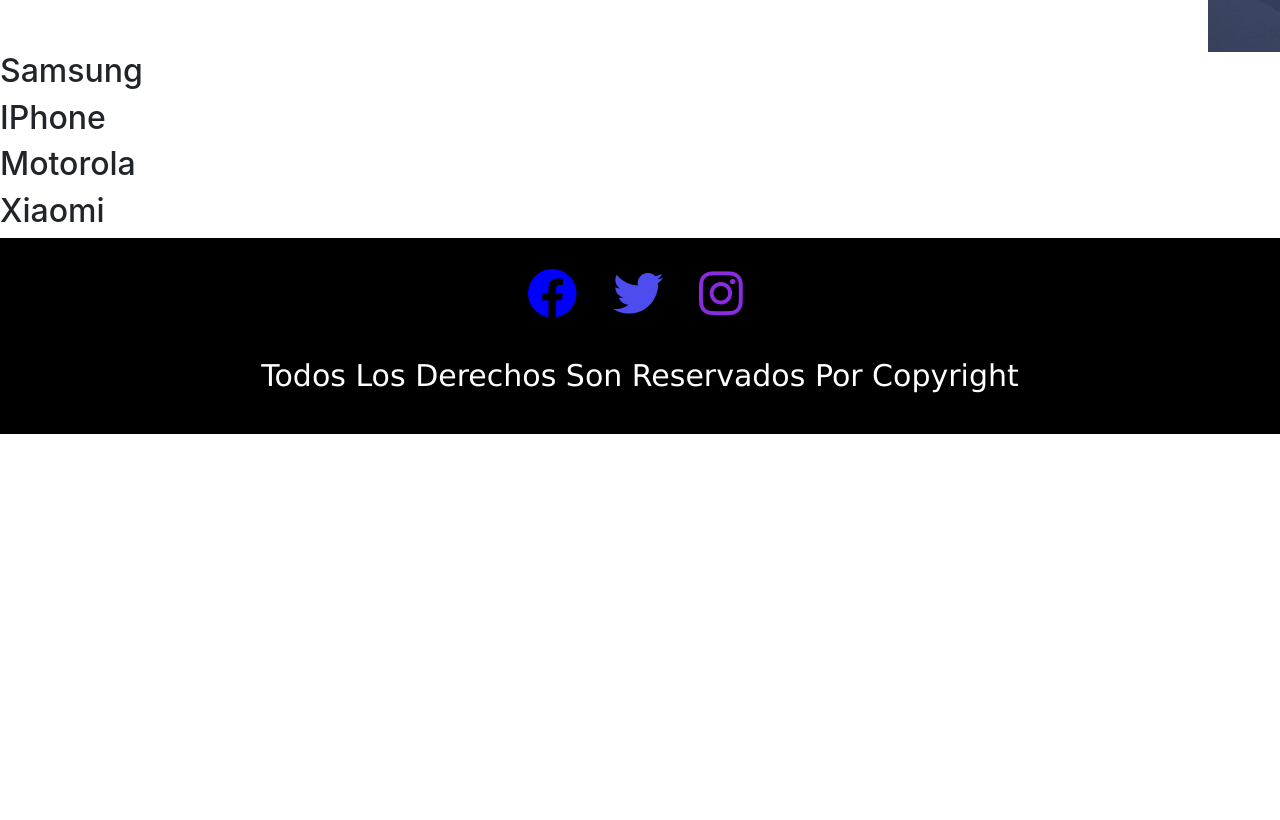
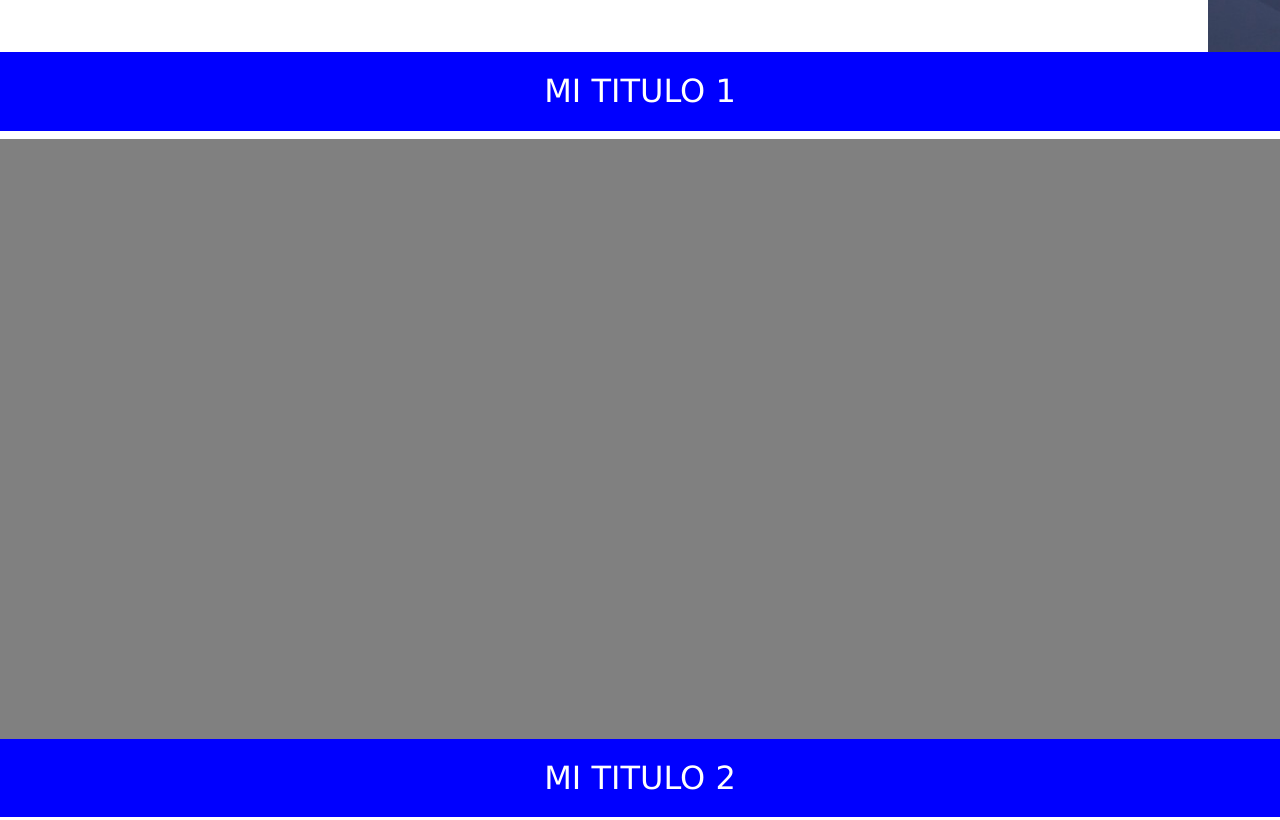
Before and after one commit to allan129/proyectoFinal-Fernandez, a plain HTML site: page index.html in a window 1280 px wide. Shown: the part 1335-2155 px from the top of the page. Before the commit the page ends 1769 px from the top, so only its background shows below. Drawn offline with nearby package versions, Linux system fonts and the light colour scheme.

Commit message:
haciendo cambios en la pagina principal

```diff
--- a/estilos.scss
+++ b/estilos.scss
@@ -309,7 +309,17 @@ footer {
     text-shadow: 0 0 5px black;
 }
 
-.marcas {
-    display: flex;
-    justify-content: center;
+.sec {
+    background-color: blue;
+    text-align: center;
+    font-family: Verdana, Geneva, Tahoma, sans-serif;
+    text-transform: uppercase;
+    color: white;
+    padding: 20px;
 }
+
+.cont {
+    height: 600px;
+    width: 100%;
+    background-color: gray;
+}
--- a/index.html
+++ b/index.html
@@ -122,10 +122,14 @@
   <!-- carrusel 1 termina -->
 
   <div class="marcas">
-    <h2>Samsung</h2>
-    <h2>IPhone</h2>
-    <h2>Motorola</h2>
-    <h2>Xiaomi</h2>
+    <h2 class="sec sec1">mi titulo 1</h2>
+    <section class="cont cont1"></section>
+    <h2 class="sec sec2">mi titulo 2</h2>
+    <section class="cont cont2"></section>
+    <h2 class="sec sec3">mi titulo 3</h2>
+    <section class="cont cont3"></section>
+    <h2 class="sec sec4">mi titulo 4</h2>
+    <section class="cont cont4"></section>
   </div>
 
 
```
Also changed, not shown: estilos.css, 1 other file.
